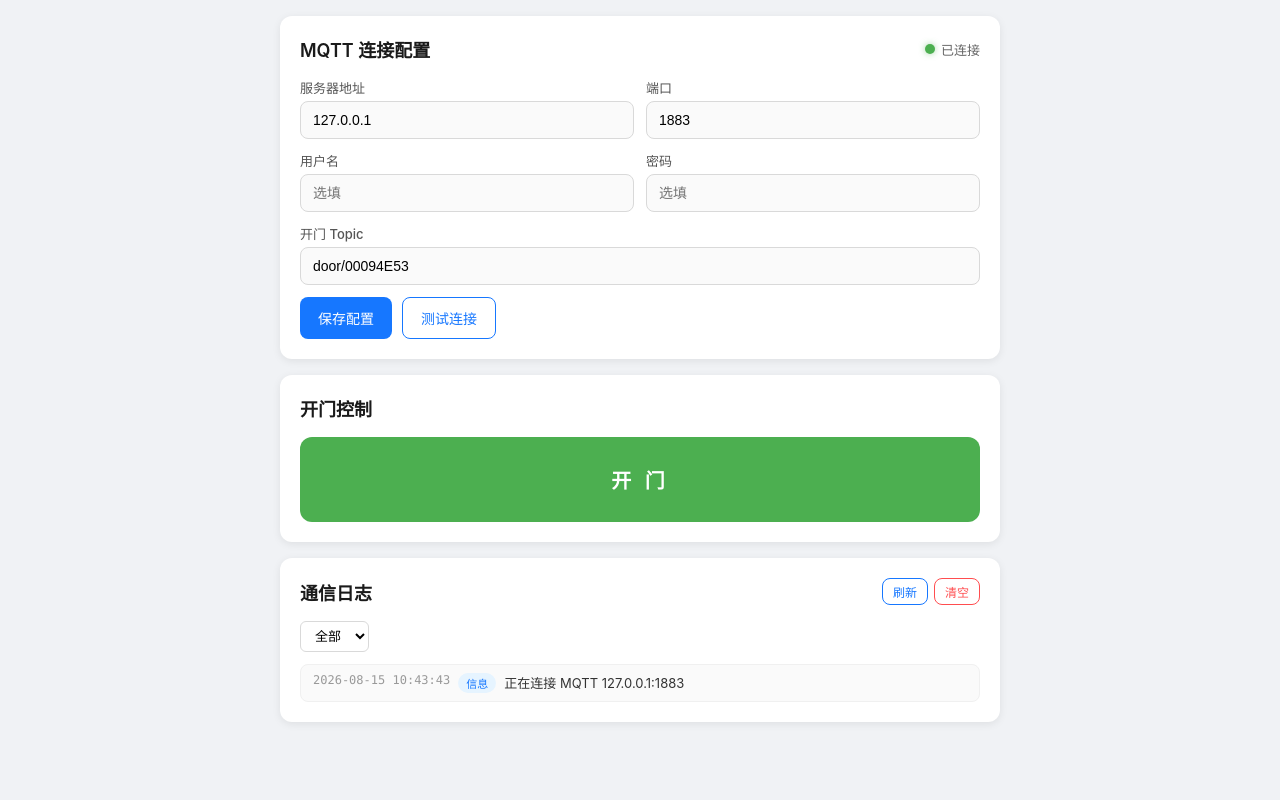
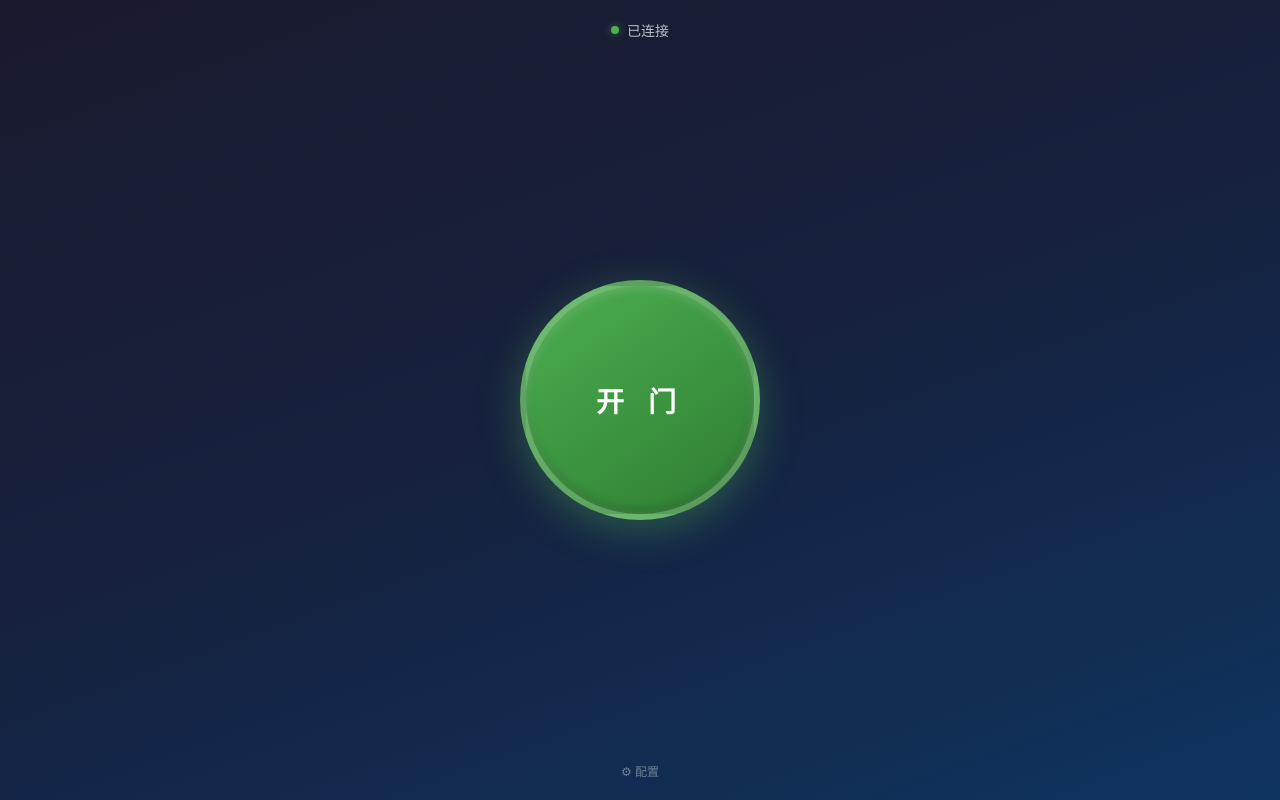
Before and after one commit to DoLovya/door-clicker, a Flask app: page / in a window 1280 px wide. Run offline with Flask 3, Linux system fonts and the light colour scheme; data that the repository does not hold is empty.

Commit message:
feat: 新增开门主页面及配置页导航
- 新增开门控制页面模板door.html
- 调整配置页面路由至/config
- 在两个页面间添加双向导航链接

```diff
--- a/door-clicker-web/app.py
+++ b/door-clicker-web/app.py
@@ -49,6 +49,11 @@ def init_mqtt():
 
 @app.route("/")
 def index():
+    return render_template("door.html")
+
+
+@app.route("/config")
+def config_page():
     return render_template("index.html")
 
 
--- /dev/null
+++ b/door-clicker-web/templates/door.html
@@ -0,0 +1,246 @@
+<!DOCTYPE html>
+<html lang="zh-CN">
+
+<head>
+    <meta charset="UTF-8">
+    <meta name="viewport" content="width=device-width, initial-scale=1.0, user-scalable=no">
+    <meta name="apple-mobile-web-app-capable" content="yes">
+    <meta name="mobile-web-app-capable" content="yes">
+    <title>Door Clicker</title>
+    <style>
+        * { box-sizing: border-box; margin: 0; padding: 0; }
+
+        html, body {
+            height: 100%;
+            font-family: -apple-system, BlinkMacSystemFont, "Segoe UI", Roboto, sans-serif;
+            background: linear-gradient(160deg, #1a1a2e 0%, #16213e 50%, #0f3460 100%);
+            color: #fff;
+            -webkit-tap-highlight-color: transparent;
+            user-select: none;
+            -webkit-user-select: none;
+        }
+
+        body {
+            display: flex;
+            flex-direction: column;
+            align-items: center;
+            justify-content: center;
+            padding: 20px;
+            position: relative;
+        }
+
+        .status-bar {
+            position: fixed;
+            top: 20px;
+            left: 0;
+            right: 0;
+            display: flex;
+            justify-content: center;
+            align-items: center;
+            gap: 8px;
+            font-size: 14px;
+            color: rgba(255, 255, 255, 0.7);
+        }
+
+        .status-dot {
+            width: 8px;
+            height: 8px;
+            border-radius: 50%;
+            background: #bbb;
+            transition: background 0.3s;
+        }
+
+        .status-dot.connected {
+            background: #4CAF50;
+            box-shadow: 0 0 8px rgba(76, 175, 80, 0.6);
+        }
+
+        .door-btn {
+            width: 240px;
+            height: 240px;
+            border-radius: 50%;
+            background: linear-gradient(145deg, #4CAF50, #2E7D32);
+            border: 6px solid rgba(255, 255, 255, 0.2);
+            color: #fff;
+            font-size: 28px;
+            font-weight: 700;
+            letter-spacing: 8px;
+            cursor: pointer;
+            box-shadow:
+                0 10px 40px rgba(76, 175, 80, 0.4),
+                inset 0 2px 10px rgba(255, 255, 255, 0.2),
+                inset 0 -4px 10px rgba(0, 0, 0, 0.2);
+            transition: all 0.15s ease;
+            position: relative;
+            overflow: hidden;
+        }
+
+        .door-btn:active {
+            transform: scale(0.95);
+            box-shadow:
+                0 5px 20px rgba(76, 175, 80, 0.3),
+                inset 0 4px 10px rgba(0, 0, 0, 0.3);
+        }
+
+        .door-btn.pressed {
+            background: linear-gradient(145deg, #45a049, #1B5E20);
+        }
+
+        .door-btn .label {
+            position: relative;
+            z-index: 2;
+        }
+
+        .door-btn::after {
+            content: '';
+            position: absolute;
+            top: 50%;
+            left: 50%;
+            width: 0;
+            height: 0;
+            border-radius: 50%;
+            background: rgba(255, 255, 255, 0.3);
+            transform: translate(-50%, -50%);
+            transition: width 0.4s, height 0.4s;
+        }
+
+        .door-btn:active::after {
+            width: 300px;
+            height: 300px;
+        }
+
+        .footer {
+            position: fixed;
+            bottom: 20px;
+            left: 0;
+            right: 0;
+            text-align: center;
+        }
+
+        .footer a {
+            color: rgba(255, 255, 255, 0.4);
+            text-decoration: none;
+            font-size: 12px;
+        }
+
+        .footer a:hover {
+            color: rgba(255, 255, 255, 0.7);
+        }
+
+        .toast {
+            position: fixed;
+            top: 60px;
+            left: 50%;
+            transform: translateX(-50%) translateY(-20px);
+            padding: 10px 20px;
+            border-radius: 8px;
+            color: #fff;
+            font-size: 14px;
+            font-weight: 500;
+            opacity: 0;
+            transition: all 0.3s ease;
+            z-index: 9999;
+            pointer-events: none;
+        }
+
+        .toast.show {
+            opacity: 1;
+            transform: translateX(-50%) translateY(0);
+        }
+
+        .toast.success { background: #52c41a; }
+        .toast.error { background: #ff4d4f; }
+        .toast.info { background: #1677ff; }
+
+        @media (max-height: 600px) {
+            .door-btn {
+                width: 180px;
+                height: 180px;
+                font-size: 22px;
+            }
+        }
+    </style>
+</head>
+
+<body>
+    <div class="status-bar">
+        <span class="status-dot" id="statusDot"></span>
+        <span id="statusText">连接中...</span>
+    </div>
+
+    <button class="door-btn" id="btnOpenDoor">
+        <span class="label">开 门</span>
+    </button>
+
+    <div class="footer">
+        <a href="/config">⚙ 配置</a>
+    </div>
+
+    <div class="toast" id="toast"></div>
+
+    <script>
+        function showToast(message, type) {
+            var toast = document.getElementById('toast');
+            toast.textContent = message;
+            toast.className = 'toast show ' + (type || 'info');
+            setTimeout(function () {
+                toast.className = 'toast';
+            }, 2000);
+        }
+
+        function setStatus(connected) {
+            var dot = document.getElementById('statusDot');
+            var text = document.getElementById('statusText');
+            if (connected) {
+                dot.classList.add('connected');
+                text.textContent = '已连接';
+            } else {
+                dot.classList.remove('connected');
+                text.textContent = '未连接';
+            }
+        }
+
+        function loadStatus() {
+            fetch('/api/mqtt/status')
+                .then(function (res) { return res.json(); })
+                .then(function (data) {
+                    setStatus(data.connected);
+                })
+                .catch(function () {
+                    setStatus(false);
+                });
+        }
+
+        document.getElementById('btnOpenDoor').addEventListener('click', function () {
+            var btn = this;
+            btn.classList.add('pressed');
+            showToast('开门指令发送中...', 'info');
+
+            fetch('/api/open/door', {
+                method: 'POST',
+                headers: { 'Content-Type': 'application/json' }
+            })
+                .then(function (res) { return res.json(); })
+                .then(function (data) {
+                    if (data.error) {
+                        showToast('发送失败: ' + data.error, 'error');
+                    } else {
+                        showToast('✓ 开门指令已发送', 'success');
+                    }
+                })
+                .catch(function () {
+                    showToast('发送失败，请检查网络', 'error');
+                })
+                .finally(function () {
+                    setTimeout(function () {
+                        btn.classList.remove('pressed');
+                    }, 300);
+                });
+        });
+
+        loadStatus();
+        setInterval(loadStatus, 5000);
+    </script>
+</body>
+
+</html>
--- a/door-clicker-web/templates/index.html
+++ b/door-clicker-web/templates/index.html
@@ -389,6 +389,10 @@
 
 <body>
     <div class="container">
+        <div style="text-align:right;margin-bottom:-8px">
+            <a href="/" style="color:#1677ff;font-size:13px;text-decoration:none">← 返回开门页</a>
+        </div>
+
         <!-- MQTT 连接配置 -->
         <div class="card">
             <div class="card-header">
```
